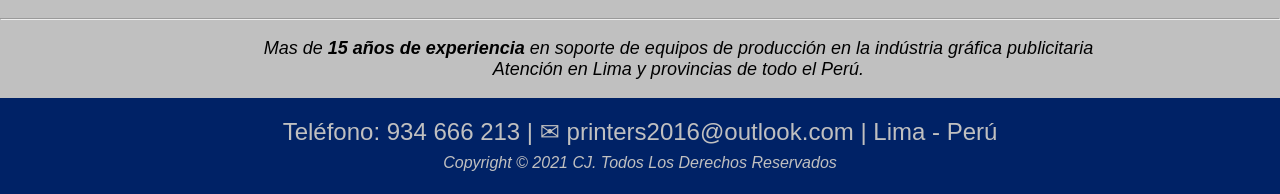
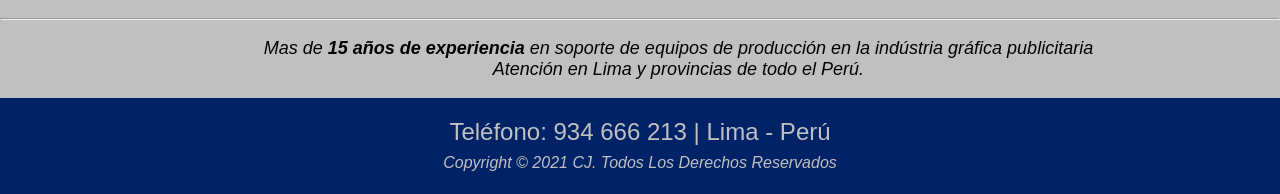
Before and after one commit to prinser/prinser.github.io, a plain HTML site: page index.html in a window 1280 px wide. Shown: the part 875-1069 px from the top of the page. Drawn offline with Linux system fonts and the light colour scheme.

Commit message:
remove email contact

```diff
--- a/index.html
+++ b/index.html
@@ -40,7 +40,7 @@
             Atención en Lima y provincias de todo el Perú.</p>
     </aside>
     <footer>
-        <address>Teléfono: <a href="tel:+51934666213">934 666 213</a> | <a href="mailto:printers2016@outlook.com">&#x2709;&nbsp;printers2016@outlook.com</a> | Lima - Perú<br>
+        <address>Teléfono: <a href="tel:+51934666213">934 666 213</a> | Lima - Perú<br>
             <span id="copyright">Copyright &copy; <i id="time"></i> CJ. Todos Los Derechos Reservados</span></address>
     </footer>
     <script>
```
